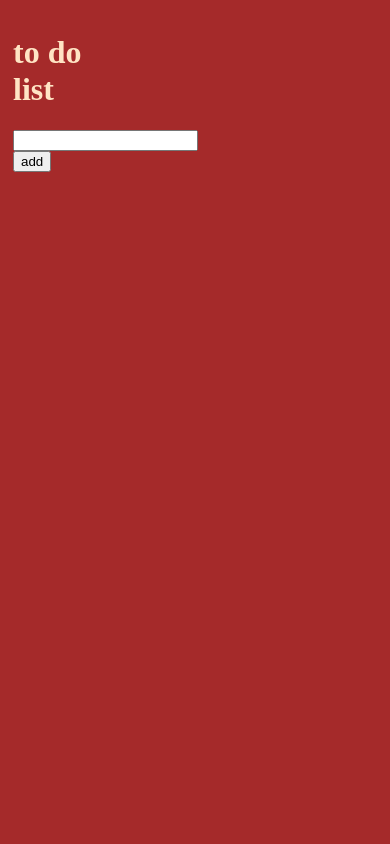
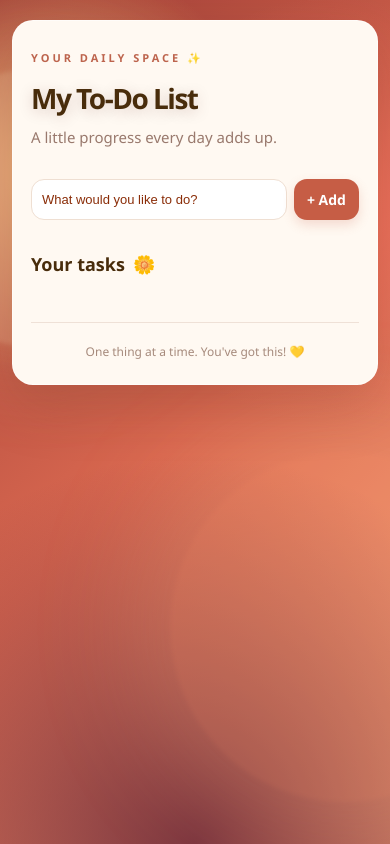
Before and after one commit to savneet-23/mini-projects, a plain HTML site: page project09/index.html in a window 390 px wide. Drawn offline with Linux system fonts and the light colour scheme.

Commit message:
Add to do list application

```diff
--- a/project09/first.js
+++ b/project09/first.js
@@ -1,52 +1,61 @@
-const form=document.querySelector('form');
-const alltask=document.querySelector('#alltask');
-const input=document.querySelector('input');
 
-form.addEventListener('submit',(e)=>{
+const form = document.querySelector('#taskform');
+const alltask = document.querySelector('#alltask');
+const input = document.querySelector('#task');
+const heading = document.querySelector('.tasks-section h2');
+
+function updateCount() {
+    const total = alltask.children.length;
+    const completed = alltask.querySelectorAll(
+        '.task-text.completed'
+    ).length;
+
+    heading.innerHTML =
+        `Your tasks (${completed}/${total} done) <span>🌼</span>`;
+}
+
+form.addEventListener('submit', (e) => {
     e.preventDefault();
-    const text=input.value.trim();
 
+    const text = input.value.trim();
 
-    if(text=="")
-        return ;
+    if (text === '') return;
 
+    const parent = document.createElement('div');
+    parent.classList.add('task-item');
 
-    const parent=document.createElement('div');
-    parent.style.margintop="20px";
-    parent.style.display="flex";
-    parent.style.gap="5px";
-    const task=document.createElement('span');
-    task.textContent=text;
-    const deletebutton=document.createElement('button');
-    deletebutton.textContent="delete";
-    deletebutton.style.width="50px";
+    const task = document.createElement('span');
+    task.classList.add('task-text');
+    task.textContent = text;
 
-    const donebutton=document.createElement('button');
-    donebutton.textContent="done";
-    donebutton.style.width="50px";
+    const doneButton = document.createElement('button');
+    doneButton.textContent = 'Done';
+    doneButton.classList.add('task-btn', 'done-btn');
+    doneButton.type = 'button';
 
+    const deleteButton = document.createElement('button');
+    deleteButton.textContent = 'Delete';
+    deleteButton.classList.add('task-btn', 'delete-btn');
+    deleteButton.type = 'button';
 
-    parent.append(task,deletebutton,donebutton);
+    parent.append(task, doneButton, deleteButton);
     alltask.append(parent);
 
-    deletebutton.addEventListener('click',(e)=>{
+    doneButton.addEventListener('click', () => {
+        const completed = task.classList.toggle('completed');
+
+        doneButton.textContent = completed ? 'Undo' : 'Done';
+
+        updateCount();
+    });
+
+    deleteButton.addEventListener('click', () => {
         parent.remove();
-    })
-
-    donebutton.addEventListener('click',(e)=>{
-        task.style.textDecoration='line-through';
-        task.style.backgroundColor='pink';
-        task.style.color='red';
-
-
-
-
-    })
+        updateCount();
+    });
 
     form.reset();
+    input.focus();
 
-
-
-
-
-})
+    updateCount();
+});
--- a/project09/index.html
+++ b/project09/index.html
@@ -1,22 +1,52 @@
+
 <!DOCTYPE html>
 <html lang="en">
 <head>
     <meta charset="UTF-8">
     <meta name="viewport" content="width=device-width, initial-scale=1.0">
-    <title>to do list</title>
+
+    <title>My To-Do List</title>
+
+    <link rel="stylesheet" href="style.css">
 </head>
 
-<body style="background-color:brown;color:bisque; padding:5px;height:20px;width:100px;">
-    <h1>to do list</h1>
-    <form>
-        <input type="text" name="task" id="task">
-        <button type="submit">add</button>
-    </form>
-    <br>
-    <br>
+<body>
 
-    <div id="alltask"></div>
+    <main class="todo-container">
+
+        <header class="header">
+            <span class="eyebrow">YOUR DAILY SPACE ✨</span>
+            <h1>My To-Do List</h1>
+            <p>A little progress every day adds up.</p>
+        </header>
+
+        <form id="taskform" class="task-form">
+            <input
+                type="text"
+                name="task"
+                id="task"
+                placeholder="What would you like to do?"
+                autocomplete="off"
+                aria-label="New task"
+            >
+
+            <button type="submit" class="add-btn">
+                + Add
+            </button>
+        </form>
+
+        <section class="tasks-section">
+            <h2>Your tasks <span>🌼</span></h2>
+            <div id="alltask"></div>
+        </section>
+
+        <footer>
+            One thing at a time. You've got this! 💛
+        </footer>
+
+    </main>
+
+    <script src="first.js"></script>
 
 </body>
-<script src="first.js"></script>
 </html>
--- /dev/null
+++ b/project09/style.css
@@ -0,0 +1,465 @@
+
+/* ---------- Overall page ---------- */
+
+* {
+    box-sizing: border-box;
+}
+
+body {
+    margin: 0;
+    min-height: 100vh;
+    padding: 50px 20px;
+
+    font-family: "Segoe UI", Arial, sans-serif;
+    color: #e7532b;
+
+    background:
+        radial-gradient(
+            circle at top left,
+            #ffcfaa 0%,
+            transparent 38%
+        ),
+        linear-gradient(
+            135deg,
+            #c65d45,
+            #e98b70 50%,
+            #f5b89b
+        );
+
+    display: flex;
+    justify-content: center;
+    align-items: flex-start;
+}
+
+
+/* ---------- Main card ---------- */
+
+.todo-container {
+    width: 100%;
+    max-width: 540px;
+    padding: 36px;
+
+    background: #fff9f2;
+    border: 1px solid rgba(255, 255, 255, 0.6);
+    border-radius: 26px;
+
+    box-shadow: 0 20px 55px rgba(87, 40, 28, 0.22);
+}
+
+
+/* ---------- Header ---------- */
+
+.header {
+    margin-bottom: 30px;
+}
+
+.eyebrow {
+    color: #bd644d;
+    font-size: 11px;
+    font-weight: 800;
+    letter-spacing: 3px;
+}
+
+.header h1 {
+    margin: 12px 0 8px;
+    font-size: clamp(28px, 6vw, 38px);
+    font-weight: 750;
+    letter-spacing: -1.5px;
+}
+
+.header p {
+    margin: 0;
+    color: #99796d;
+    font-size: 15px;
+    line-height: 1.6;
+}
+
+
+/* ---------- Input form ---------- */
+
+.task-form {
+    display: flex;
+    gap: 10px;
+    margin-bottom: 32px;
+}
+
+.task-form input {
+    min-width: 0;
+    flex: 1;
+
+    padding: 14px 16px;
+    border: 1.5px solid #efdfd2;
+    border-radius: 13px;
+
+    background: #ffffff;
+    color: #59382f;
+    font-size: 14px;
+
+    outline: none;
+    transition: border-color 0.2s, box-shadow 0.2s;
+}
+
+.task-form input::placeholder {
+    color: #8a2d08;
+}
+
+.task-form input:focus {
+    border-color: #c65d45;
+    box-shadow: 0 0 0 4px rgba(198, 93, 69, 0.12);
+}
+
+button {
+    font: inherit;
+    cursor: pointer;
+    transition: transform 0.2s, background 0.2s;
+}
+
+button:hover {
+    transform: translateY(-2px);
+}
+
+button:active {
+    transform: scale(0.97);
+}
+
+.add-btn {
+    padding: 0 20px;
+    border: none;
+    border-radius: 13px;
+
+    background: #c65d45;
+    color: #ffffff;
+    font-size: 14px;
+    font-weight: 700;
+
+    box-shadow: 0 5px 12px rgba(198, 93, 69, 0.2);
+}
+
+.add-btn:hover {
+    background: #a94733;
+}
+
+
+/* ---------- Task section ---------- */
+
+.tasks-section h2 {
+    display: flex;
+    align-items: center;
+    gap: 8px;
+
+    margin: 0 0 16px;
+    font-size: 18px;
+    font-weight: 750;
+}
+
+
+/* ---------- Individual tasks ---------- */
+
+#alltask {
+    display: flex;
+    flex-direction: column;
+    gap: 12px;
+}
+
+.task-item {
+    display: flex;
+    align-items: center;
+    gap: 8px;
+
+    padding: 14px;
+    border: 1px solid #f0e3d9;
+    border-radius: 14px;
+
+    background: #ffffff;
+    box-shadow: 0 3px 10px rgba(89, 56, 47, 0.04);
+
+    animation: appear 0.25s ease;
+}
+
+.task-text {
+    flex: 1;
+    min-width: 0;
+
+    font-size: 14px;
+    line-height: 1.5;
+    overflow-wrap: anywhere;
+}
+
+.task-text.completed {
+    color: #a99a91;
+    text-decoration: line-through;
+}
+
+.task-btn {
+    padding: 8px 10px;
+    border: none;
+    border-radius: 9px;
+
+    font-size: 12px;
+    font-weight: 700;
+}
+
+.done-btn {
+    background: #e4f1df;
+    color: #477342;
+}
+
+.done-btn:hover {
+    background: #cfe7c6;
+}
+
+.delete-btn {
+    background: #fce5df;
+    color: #b64f40;
+}
+
+.delete-btn:hover {
+    background: #f7d0c6;
+}
+
+
+/* ---------- Footer ---------- */
+
+footer {
+    margin-top: 30px;
+    padding-top: 20px;
+    border-top: 1px solid #efe1d7;
+
+    color: #a68a7c;
+    font-size: 12px;
+    text-align: center;
+}
+
+
+/* ---------- Animation ---------- */
+
+@keyframes appear {
+    from {
+        opacity: 0;
+        transform: translateY(7px);
+    }
+
+    to {
+        opacity: 1;
+        transform: translateY(0);
+    }
+}
+
+
+/* ---------- Mobile responsiveness ---------- */
+
+@media (max-width: 480px) {
+    body {
+        padding: 24px 14px;
+    }
+
+    .todo-container {
+        padding: 24px 18px;
+        border-radius: 21px;
+    }
+
+    .task-form {
+        gap: 7px;
+    }
+
+    .task-form input {
+        padding: 12px 10px;
+        font-size: 13px;
+    }
+
+    .add-btn {
+        padding: 0 13px;
+    }
+
+    .task-item {
+        gap: 6px;
+        padding: 10px;
+    }
+
+    .task-btn {
+        padding: 8px;
+        font-size: 11px;
+    }
+}
+
+
+/* Reset */
+* {
+    box-sizing: border-box;
+}
+
+/* Vibrant cozy background */
+body {
+    margin: 0;
+    min-height: 100vh;
+    padding: 30px 20px;
+
+    font-family: 'Segoe UI', sans-serif;
+    color: #fff1df;
+
+    background:
+        radial-gradient(
+            circle at 15% 20%,
+            rgba(255, 196, 128, 0.8),
+            transparent 28%
+        ),
+        radial-gradient(
+            circle at 85% 25%,
+            rgba(255, 120, 100, 0.7),
+            transparent 30%
+        ),
+        radial-gradient(
+            circle at 50% 100%,
+            rgba(111, 43, 57, 0.9),
+            transparent 45%
+        ),
+        linear-gradient(
+            135deg,
+            #9f3e36,
+            #d96850,
+            #f5a078
+        );
+
+    background-attachment: fixed;
+    overflow-x: hidden;
+    position: relative;
+    isolation: isolate;
+}
+
+/* Glowing decorative circles */
+body::before,
+body::after {
+    content: "";
+    position: fixed;
+    border-radius: 50%;
+    pointer-events: none;
+    z-index: -1;
+    filter: blur(2px);
+}
+
+/* Large soft peach glow */
+body::before {
+    width: 280px;
+    height: 280px;
+    top: 8%;
+    left: -100px;
+
+    background: rgba(255, 221, 174, 0.25);
+    box-shadow:
+        0 0 80px 30px rgba(255, 205, 150, 0.15);
+}
+
+/* Golden glow */
+body::after {
+    width: 350px;
+    height: 350px;
+    right: -130px;
+    bottom: 5%;
+
+    background: rgba(255, 164, 115, 0.22);
+    box-shadow:
+        0 0 100px 40px rgba(255, 185, 125, 0.18);
+}
+
+/* Optional: style your heading */
+h1 {
+    font-size: 36px;
+    letter-spacing: -1px;
+    text-shadow: 0 3px 15px rgba(80, 20, 20, 0.2);
+}
+
+/* Optional: style your input */
+input {
+    padding: 12px 14px;
+    border: 2px solid rgba(255, 255, 255, 0.5);
+    border-radius: 12px;
+    background: rgba(255, 249, 242, 0.95);
+    color: #59382f;
+    outline: none;
+}
+
+input:focus {
+    border-color: #5c3505;
+    box-shadow: 0 0 0 4px rgba(255, 223, 175, 0.25);
+}
+
+/* Optional: style your buttons */
+button {
+    padding: 10px 14px;
+    border: none;
+    border-radius: 10px;
+    background: #ffe0bd;
+    color: #783b32;
+    font-weight: 600;
+    cursor: pointer;
+    transition: 0.25s ease;
+}
+
+button:hover {
+    background: #fff0dc;
+    transform: translateY(-2px);
+}
+
+/* Keep the layout comfortable on mobile */
+@media (max-width: 480px) {
+    body {
+        padding: 20px 12px;
+    }
+
+    h1 {
+        font-size: 30px;
+    }
+}
+
+
+/* Make task text readable */
+#alltask > div {
+    background-color: #fff8ef;
+    color: #493027;
+    border: 1px solid #e9cbb9;
+    border-radius: 12px;
+    padding: 12px;
+    margin-top: 12px;
+    box-shadow: 0 4px 12px rgba(80, 30, 20, 0.12);
+}
+
+/* Task description */
+#alltask span {
+    color: #493027;
+    font-weight: 500;
+}
+
+/* Delete button */
+#alltask button:first-of-type {
+    background-color: #f8d8ce;
+    color: #8f302b;
+    border: none;
+    border-radius: 8px;
+    cursor: pointer;
+}
+
+/* Done button */
+#alltask button:last-of-type {
+    background-color: #dcebd5;
+    color: #315c37;
+    border: none;
+    border-radius: 8px;
+    cursor: pointer;
+}
+
+/* Button hover effects */
+#alltask button:hover {
+    filter: brightness(0.95);
+    transform: translateY(-1px);
+}
+
+/* Keep completed tasks readable */
+#alltask span[style*="line-through"] {
+    color: #8c625c !important;
+    background-color: transparent !important;
+    text-decoration: line-through;
+}
+
+h1,h2{
+    color:#482c0b;
+}
```
